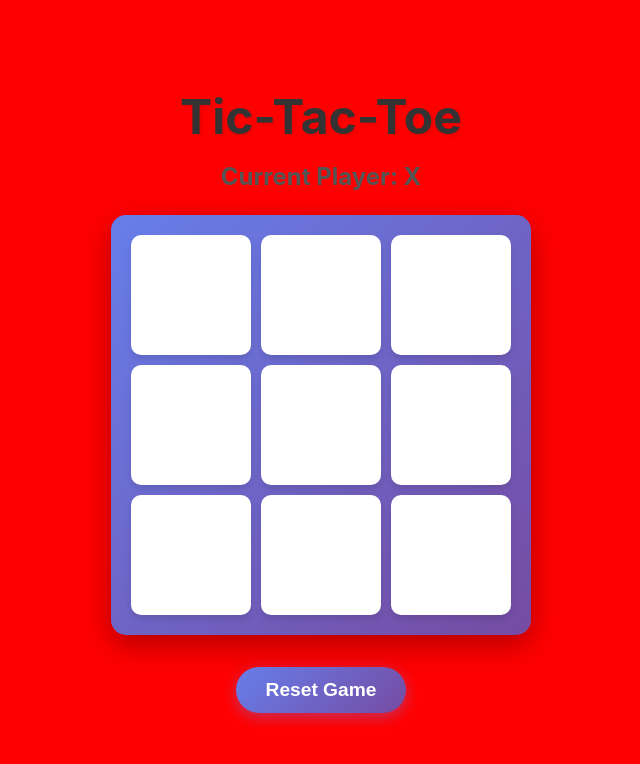
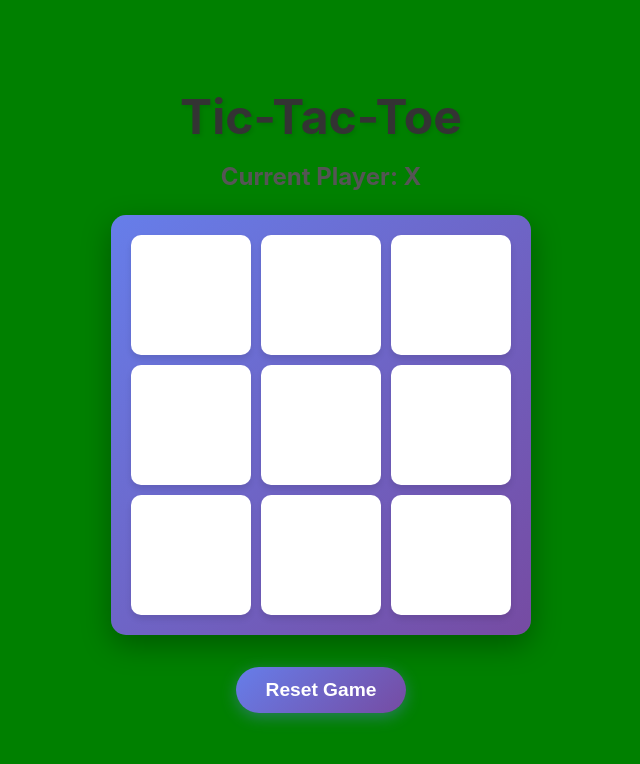
Before and after one commit to dmitrykobenyak/tic-tak-toe, a React (Vite) app: page / in a window 1280 px wide. Shown: the top 764 px of the page, without its empty margins (319-959 px from the left). Built offline with nearby package versions, Linux system fonts and the light colour scheme.

Commit message:
Change background color from red to green

```diff
--- a/src/index.css
+++ b/src/index.css
@@ -10,7 +10,7 @@ body {
     'Cantarell', 'Fira Sans', 'Droid Sans', 'Helvetica Neue', sans-serif;
   -webkit-font-smoothing: antialiased;
   -moz-osx-font-smoothing: grayscale;
-  background: red;
+  background: green;
   min-height: 100vh;
 }
 
```
